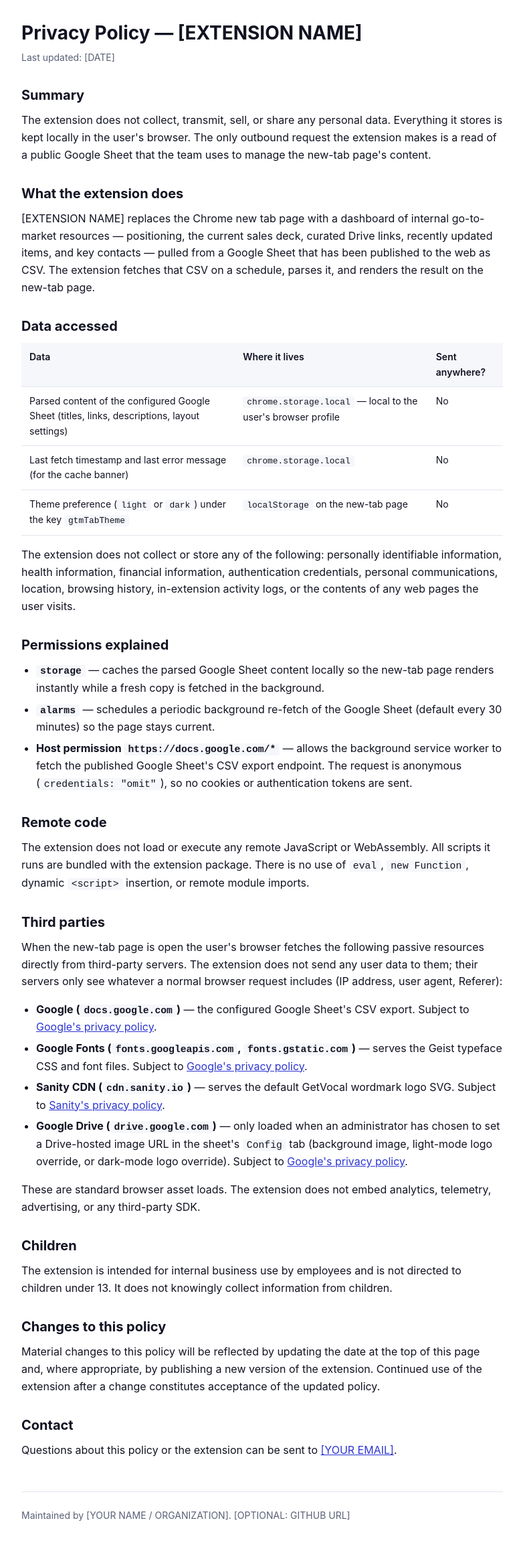
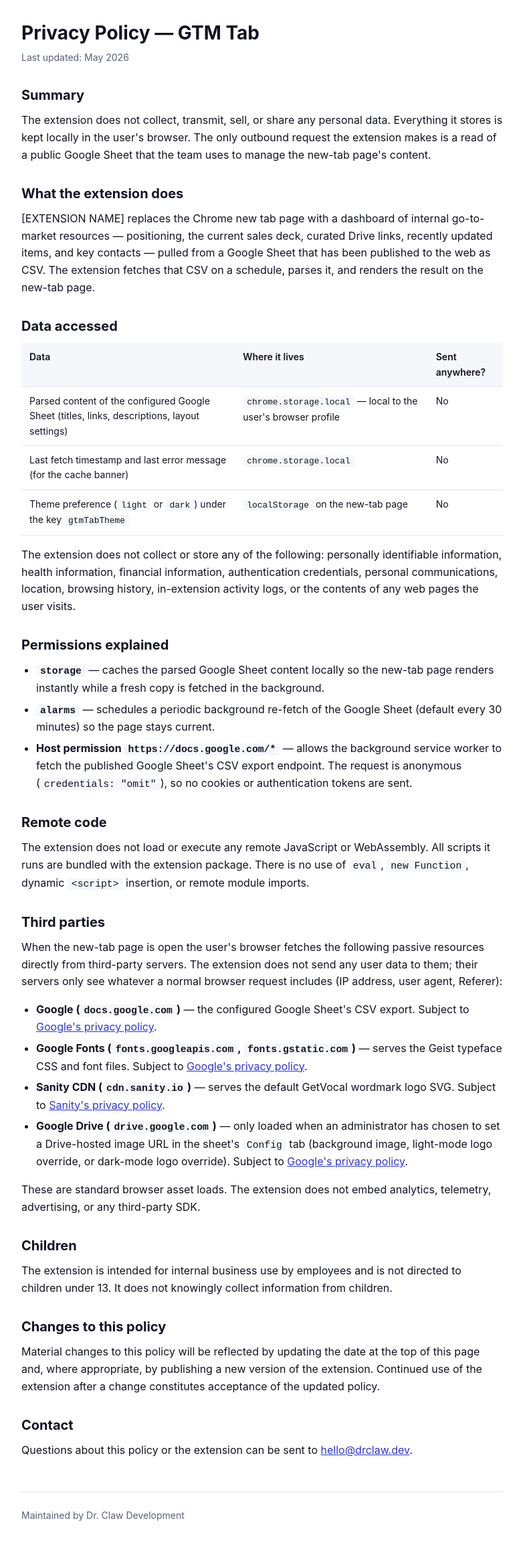
Before and after one commit to Penguin-Pants/DrClawDev, a plain HTML site: page GTM_Tab_privacy.html in a window 1280 px wide. Shown: the whole page at 67% size, without its empty margins (248-1030 px from the left). Drawn offline with Linux system fonts and the light colour scheme.

Commit message:
Update privacy policy details in HTML file

```diff
--- a/GTM_Tab_privacy.html
+++ b/GTM_Tab_privacy.html
@@ -91,8 +91,8 @@
   </head>
   <body>
     <main>
-      <h1>Privacy Policy — [EXTENSION NAME]</h1>
-      <p class="meta">Last updated: [DATE]</p>
+      <h1>Privacy Policy — GTM Tab</h1>
+      <p class="meta">Last updated: May 2026</p>
 
       <h2>Summary</h2>
       <p>
@@ -229,13 +229,12 @@
       <h2>Contact</h2>
       <p>
         Questions about this policy or the extension can be sent to
-        <a href="mailto:[YOUR EMAIL]">[YOUR EMAIL]</a>.
+        <a href="mailto:hello@drclaw.dev">hello@drclaw.dev</a>.
       </p>
 
       <footer>
-        Maintained by [YOUR NAME / ORGANIZATION].
-        [OPTIONAL: GITHUB URL]
-      </footer>
+        Maintained by Dr. Claw Development
+        </footer>
     </main>
   </body>
 </html>
```
